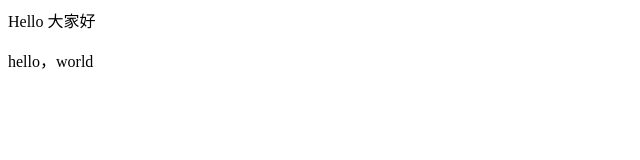
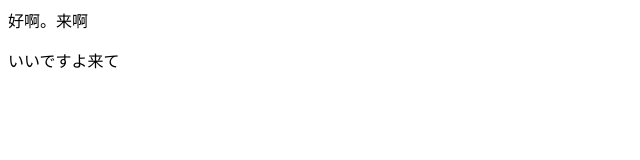
Before and after one commit to pisixpi/pisixpi, a plain HTML site: page index.html in a window 1280 px wide. Shown: the full height of the page, 0-640 px from the left. Drawn offline with Linux system fonts and the light colour scheme.

Commit message:
Update index.html

```diff
--- a/index.html
+++ b/index.html
@@ -1,2 +1,5 @@
-<p>Hello 大家好</p>
-<p>hello，world</p>
+<head>
+<title>114514</title>
+<body>
+<p>好啊。来啊</p>
+<p>いいですよ来て</p>
```
